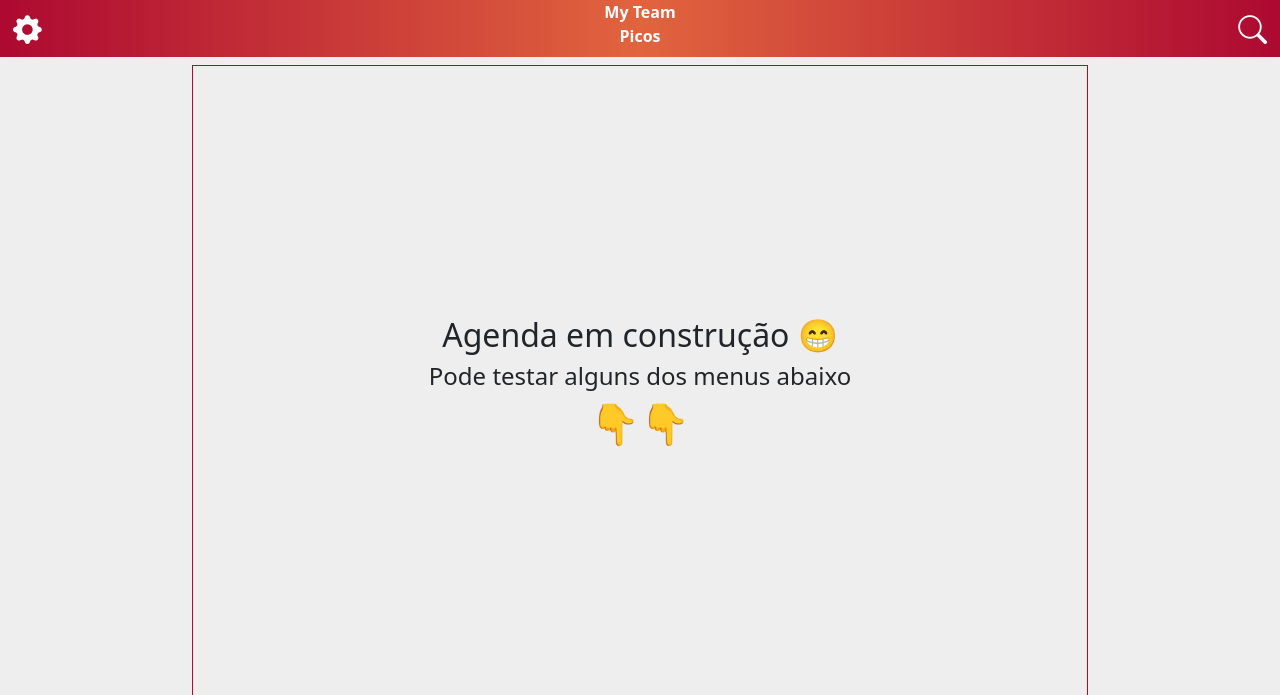
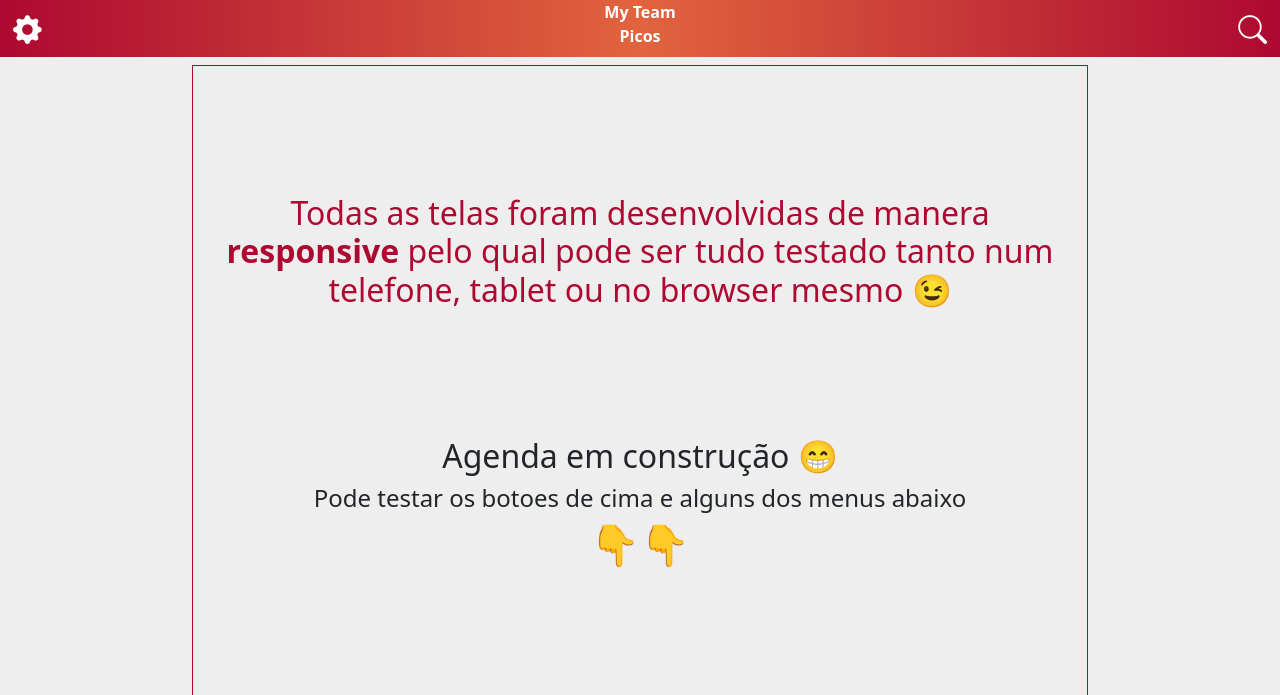
Before and after one commit to juancho108/picos-scc, a website: page index.html in a window 1280 px wide. Shown: the top 695 px of the page. Drawn offline with nearby package versions, Linux system fonts and the light colour scheme.

Commit message:
mensajes para presentar

```diff
--- a/index.html
+++ b/index.html
@@ -41,9 +41,12 @@
   <main class="container-fluid d-flex justify-content-center align-items-center" ">
     <div class="row text-center d-flex align-items-center" style="overflow:hidden; width:70vw; height:80vh; border: 1px solid var(--vermelho-geral)"">
       <div class="col">
+        <h2 style="color: var(--vermelho-geral);">Todas as telas foram desenvolvidas de manera <span><strong>responsive</strong></span> pelo qual pode ser tudo testado tanto num telefone, tablet ou no browser mesmo 😉</h2>
+        <br><br><br><br><br>
         <h2>Agenda em construção 😁</h2>
-        <h4>Pode testar alguns dos menus abaixo</h4>
+        <h4>Pode testar os botoes de cima e alguns dos menus abaixo</h4>
         <h1 >👇👇</h1>
+
       </div>
     </div>
   </main>
```
